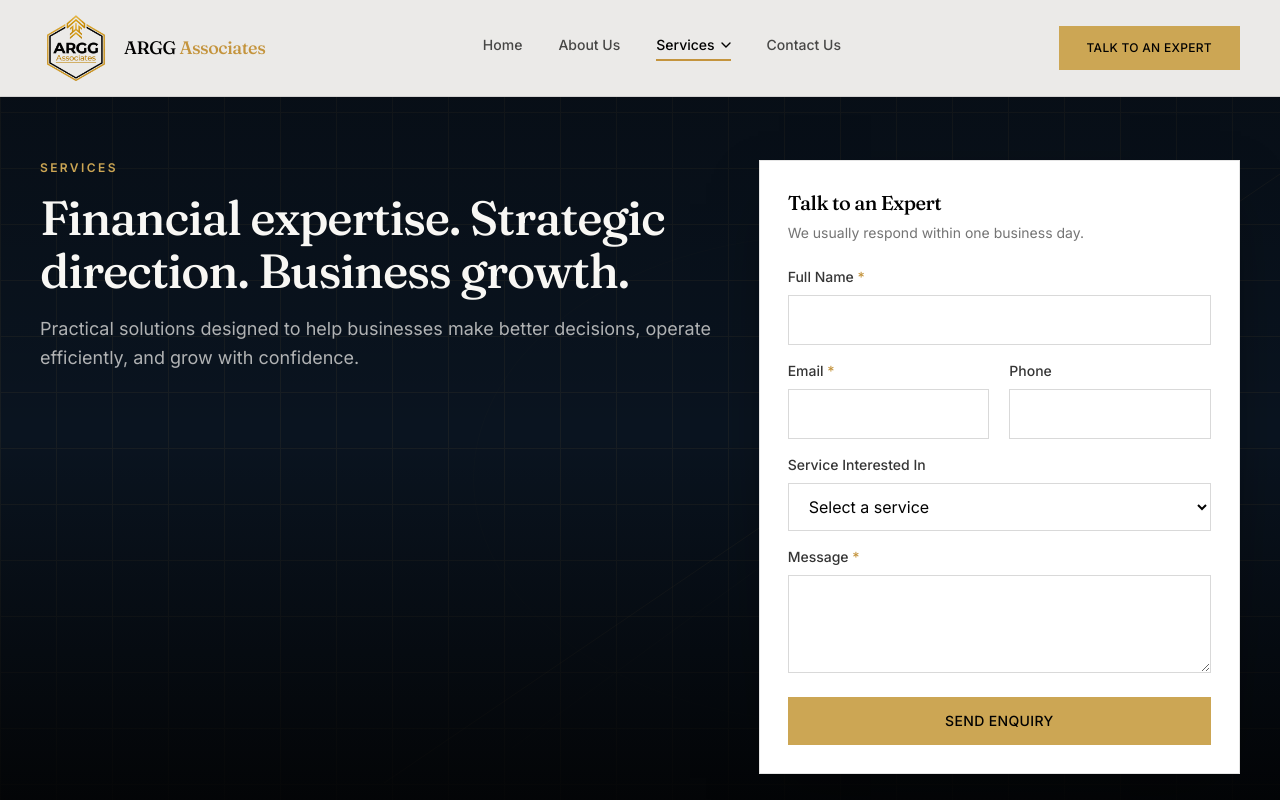
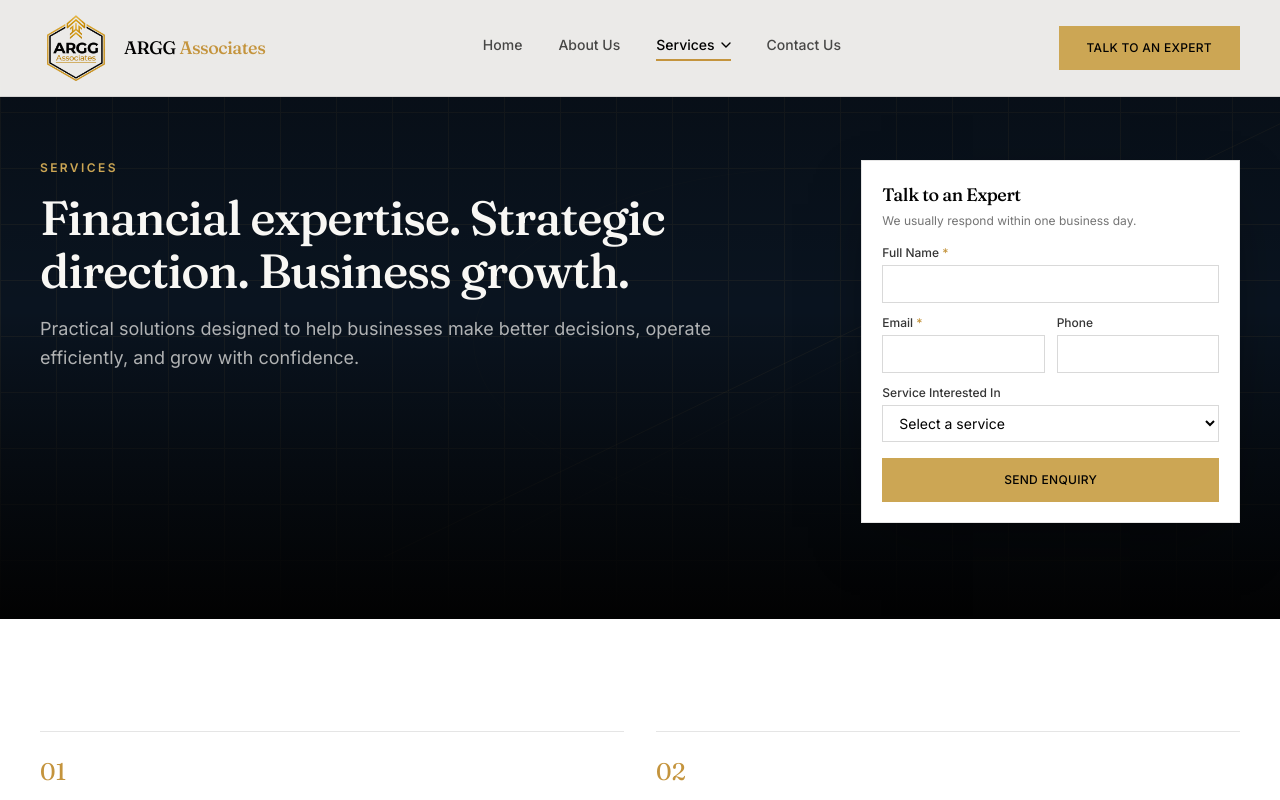
Before and after one commit to createweb7/argg, a Next.js app: page /services in a window 1280 px wide. Shown: the top 800 px of the page. Built offline with nearby package versions, Linux system fonts and the light colour scheme.

Commit message:
Shrink hero enquiry form: drop Message field, tighten spacing
Compact form now covers Name/Email/Phone/Service only — a sensible
default Message is submitted behind the scenes so the shared schema
still validates without asking for it twice. Smaller card, smaller
type, tighter gaps throughout.

```diff
--- a/components/contact/ContactForm.tsx
+++ b/components/contact/ContactForm.tsx
@@ -21,6 +21,10 @@ const baseValues: ContactInput = {
   message: "",
 };
 
+function quickEnquiryMessage(service?: string) {
+  return `Quick enquiry from the website — interested in ${service || "ARGG Associates services"}.`;
+}
+
 export function ContactForm({
   defaultService,
   compact = false,
@@ -28,9 +32,14 @@ export function ContactForm({
   defaultService?: (typeof SERVICE_INTEREST_OPTIONS)[number];
   compact?: boolean;
 }) {
-  const initialValues: ContactInput = defaultService
-    ? { ...baseValues, serviceInterest: defaultService }
-    : baseValues;
+  const initialValues: ContactInput = {
+    ...baseValues,
+    serviceInterest: defaultService ?? "",
+    // The compact hero form skips the Message field to stay short — submit
+    // a sensible default instead so the (shared) schema's message
+    // requirement is still satisfied without asking for it twice.
+    message: compact ? quickEnquiryMessage(defaultService) : "",
+  };
   const [values, setValues] = useState<ContactInput>(initialValues);
   const [errors, setErrors] = useState<ContactFieldErrors>({});
   const [status, setStatus] = useState<Status>("idle");
@@ -38,7 +47,11 @@ export function ContactForm({
   const formId = useId();
 
   function update<K extends keyof ContactInput>(key: K, value: ContactInput[K]) {
-    setValues((v) => ({ ...v, [key]: value }));
+    setValues((v) => ({
+      ...v,
+      [key]: value,
+      ...(compact && key === "serviceInterest" ? { message: quickEnquiryMessage(value as string) } : null),
+    }));
   }
 
   async function handleSubmit(event: FormEvent<HTMLFormElement>) {
@@ -87,9 +100,11 @@ export function ContactForm({
 
   if (status === "success") {
     return (
-      <div role="status" className={`border border-gold-deep/30 bg-cream ${compact ? "p-6" : "p-8"}`}>
-        <h3 className="font-display text-2xl font-medium tracking-tight">Message sent.</h3>
-        <p className="mt-3 leading-relaxed text-ink/70">
+      <div role="status" className={`border border-gold-deep/30 bg-cream ${compact ? "p-5" : "p-8"}`}>
+        <h3 className={`font-display font-medium tracking-tight ${compact ? "text-lg" : "text-2xl"}`}>
+          Message sent.
+        </h3>
+        <p className={`leading-relaxed text-ink/70 ${compact ? "mt-2 text-sm" : "mt-3"}`}>
           Thank you for reaching out — we usually respond within one business day. If your enquiry is
           urgent, call us at{" "}
           <a href={COMPANY.phones[0].href} className="font-medium text-gold-deep">
@@ -100,7 +115,7 @@ export function ContactForm({
         <button
           type="button"
           onClick={() => setStatus("idle")}
-          className="mt-6 text-sm font-semibold text-gold-deep underline underline-offset-4"
+          className={`font-semibold text-gold-deep underline underline-offset-4 ${compact ? "mt-4 text-xs" : "mt-6 text-sm"}`}
         >
           Send another message
         </button>
@@ -109,9 +124,12 @@ export function ContactForm({
   }
 
   return (
-    <form onSubmit={handleSubmit} noValidate className={`flex flex-col ${compact ? "gap-4" : "gap-5"}`}>
+    <form onSubmit={handleSubmit} noValidate className={`flex flex-col ${compact ? "gap-3" : "gap-5"}`}>
       {status === "error" && serverError ? (
-        <p role="alert" className="border border-red-300 bg-red-50 px-4 py-3 text-sm text-red-800">
+        <p
+          role="alert"
+          className={`border border-red-300 bg-red-50 text-red-800 ${compact ? "px-3 py-2 text-xs" : "px-4 py-3 text-sm"}`}
+        >
           {serverError}
         </p>
       ) : null}
@@ -121,6 +139,7 @@ export function ContactForm({
         label="Full Name"
         error={errors.name}
         required
+        compact={compact}
         input={(props) => (
           <input
             {...props}
@@ -149,12 +168,13 @@ export function ContactForm({
         />
       )}
 
-      <div className="grid grid-cols-1 gap-5 sm:grid-cols-2">
+      <div className={`grid grid-cols-1 sm:grid-cols-2 ${compact ? "gap-3" : "gap-5"}`}>
         <Field
           id={`${formId}-email`}
           label="Email"
           error={errors.email}
           required
+          compact={compact}
           input={(props) => (
             <input
               {...props}
@@ -169,6 +189,7 @@ export function ContactForm({
           id={`${formId}-phone`}
           label="Phone"
           error={errors.phone}
+          compact={compact}
           input={(props) => (
             <input
               {...props}
@@ -185,6 +206,7 @@ export function ContactForm({
         id={`${formId}-service`}
         label="Service Interested In"
         error={errors.serviceInterest}
+        compact={compact}
         input={(props) => (
           <select
             {...props}
@@ -201,6 +223,7 @@ export function ContactForm({
         )}
       />
 
+      {compact ? null : (
         <Field
           id={`${formId}-message`}
           label="Message"
@@ -209,18 +232,19 @@ export function ContactForm({
           input={(props) => (
             <textarea
               {...props}
-            rows={compact ? 3 : 5}
+              rows={5}
               value={values.message}
               onChange={(e) => update("message", e.target.value)}
             />
           )}
         />
+      )}
 
       <Button
         type="submit"
         variant="primary"
         disabled={status === "submitting"}
-        className={`mt-2 ${compact ? "w-full" : ""}`}
+        className={compact ? "mt-1 w-full py-3 text-xs" : "mt-2"}
       >
         {status === "submitting" ? "Sending…" : "Send Enquiry"}
       </Button>
@@ -233,12 +257,14 @@ function Field({
   label,
   error,
   required,
+  compact = false,
   input,
 }: {
   id: string;
   label: string;
   error?: string;
   required?: boolean;
+  compact?: boolean;
   input: (props: {
     id: string;
     name: string;
@@ -251,8 +277,8 @@ function Field({
   const errorId = `${id}-error`;
 
   return (
-    <div className="flex flex-col gap-2">
-      <label htmlFor={id} className="text-sm font-medium text-ink/80">
+    <div className={`flex flex-col ${compact ? "gap-1" : "gap-2"}`}>
+      <label htmlFor={id} className={`font-medium text-ink/80 ${compact ? "text-xs" : "text-sm"}`}>
         {label} {required ? <span className="text-gold-deep">*</span> : null}
       </label>
       {input({
@@ -261,11 +287,12 @@ function Field({
         "aria-invalid": Boolean(error),
         "aria-describedby": error ? errorId : undefined,
         required,
-        className:
-          "border border-ink/15 bg-paper px-4 py-3 text-ink placeholder:text-ink/35 focus:border-gold-deep focus:outline-none",
+        className: `border border-ink/15 bg-paper text-ink placeholder:text-ink/35 focus:border-gold-deep focus:outline-none ${
+          compact ? "px-3 py-2 text-sm" : "px-4 py-3"
+        }`,
       })}
       {error ? (
-        <p id={errorId} className="text-sm text-red-700">
+        <p id={errorId} className={`text-red-700 ${compact ? "text-xs" : "text-sm"}`}>
           {error}
         </p>
       ) : null}
--- a/components/services/HeroEnquiryCard.tsx
+++ b/components/services/HeroEnquiryCard.tsx
@@ -7,10 +7,10 @@ export function HeroEnquiryCard({
   defaultService?: (typeof SERVICE_INTEREST_OPTIONS)[number];
 }) {
   return (
-    <div className="border border-ink/10 bg-paper p-6 text-ink shadow-[0_24px_60px_-20px_rgba(0,0,0,0.5)] md:p-7">
-      <h2 className="font-display text-xl font-medium tracking-tight">Talk to an Expert</h2>
-      <p className="mt-1.5 text-sm text-ink/55">We usually respond within one business day.</p>
-      <div className="mt-6">
+    <div className="border border-ink/10 bg-paper p-5 text-ink shadow-[0_24px_60px_-20px_rgba(0,0,0,0.5)]">
+      <h2 className="font-display text-lg font-medium tracking-tight">Talk to an Expert</h2>
+      <p className="mt-1 text-xs text-ink/55">We usually respond within one business day.</p>
+      <div className="mt-4">
         <ContactForm compact defaultService={defaultService} />
       </div>
     </div>
--- a/components/services/ServicePageHero.tsx
+++ b/components/services/ServicePageHero.tsx
@@ -22,7 +22,7 @@ export function ServicePageHero({
   defaultService?: (typeof SERVICE_INTEREST_OPTIONS)[number];
 }) {
   const textColumn = (
-    <div className={showEnquiryForm ? "md:col-span-7" : "relative mx-auto w-full max-w-[1280px] px-6 md:px-10"}>
+    <div className={showEnquiryForm ? "md:col-span-8" : "relative mx-auto w-full max-w-[1280px] px-6 md:px-10"}>
       {showBreadcrumb ? (
         <Link href="/services" className="mb-6 inline-flex items-center gap-2 text-sm text-cream/60 hover:text-gold">
           ← Back to all services
@@ -38,7 +38,7 @@ export function ServicePageHero({
         <AbstractHeroPattern variant={variant} />
         <div className="relative mx-auto grid w-full max-w-[1280px] grid-cols-1 gap-12 px-6 md:grid-cols-12 md:items-start md:gap-8 md:px-10">
           {textColumn}
-          <div className="md:col-span-5 md:col-start-8">
+          <div className="md:col-span-4 md:col-start-9">
             <HeroEnquiryCard defaultService={defaultService} />
           </div>
         </div>
```
Lines whose indentation alone changed are shown as unchanged.
